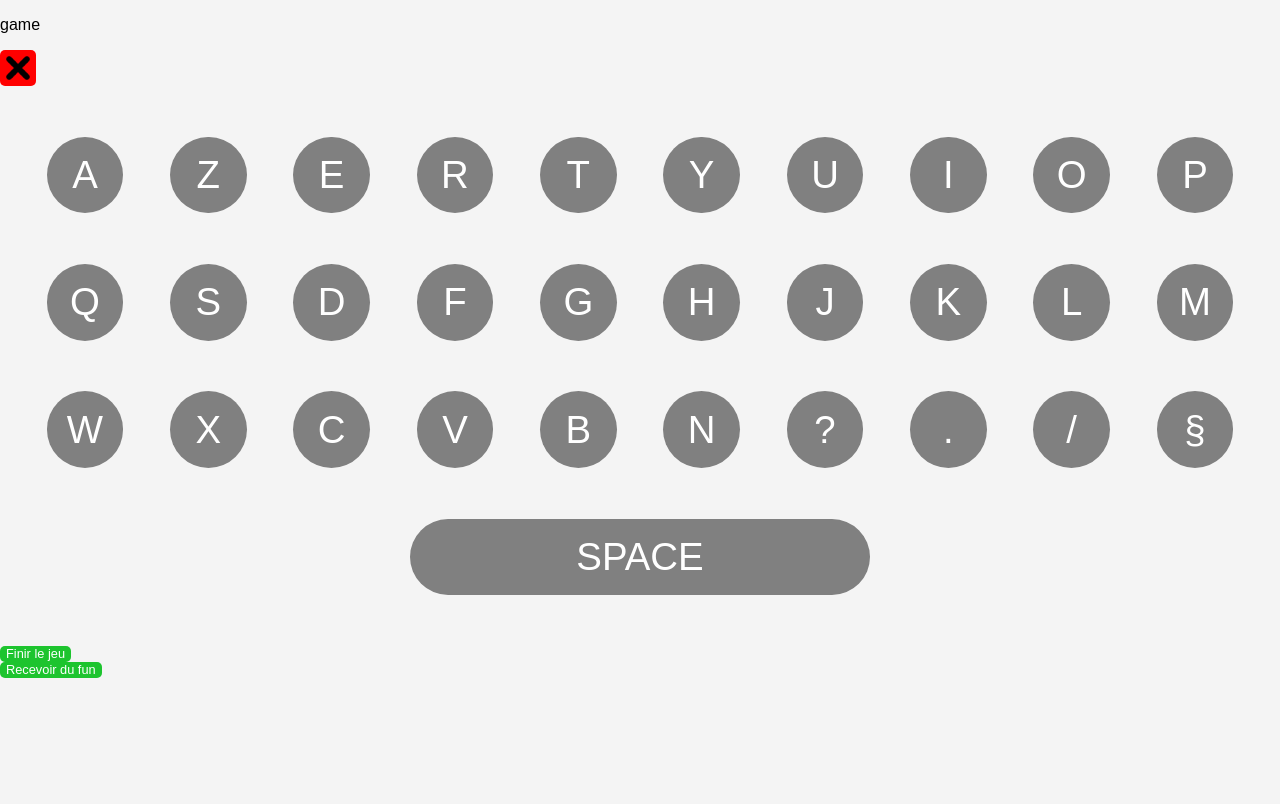
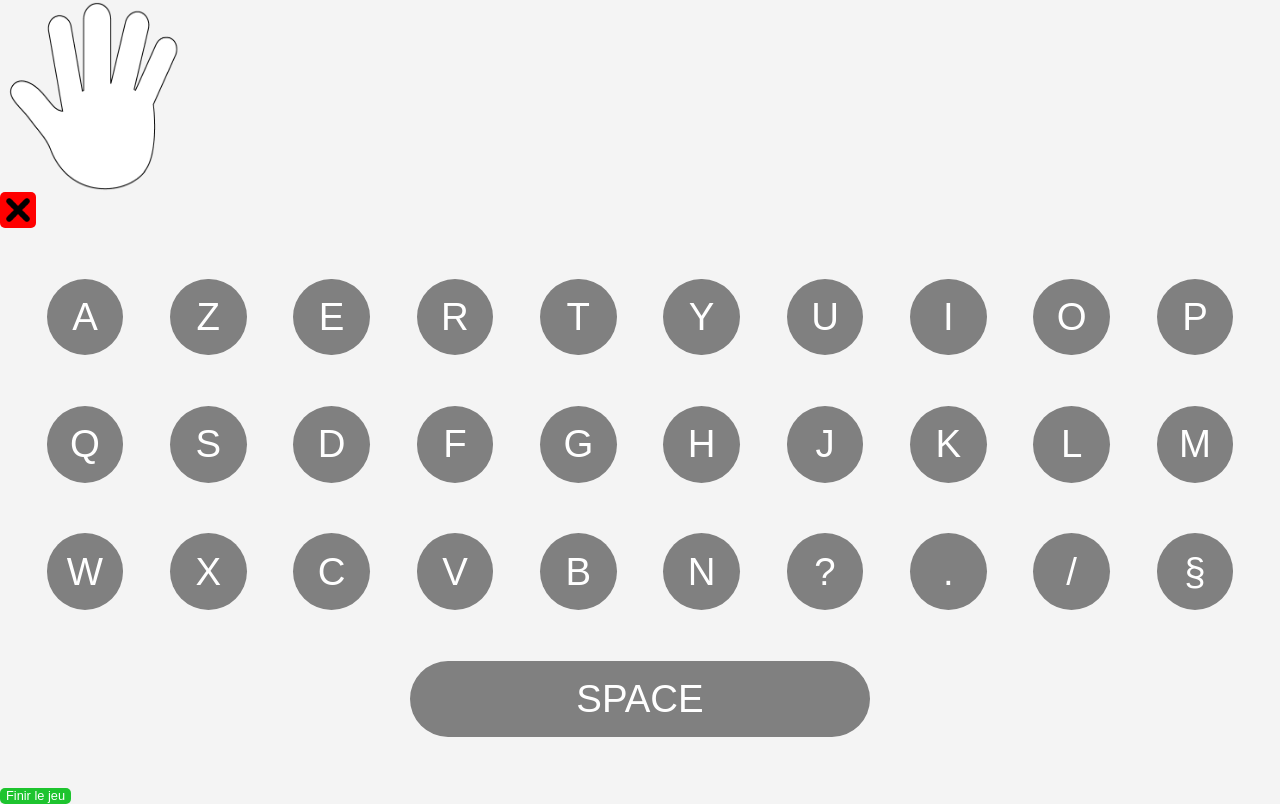
Before and after one commit to mathis-magnin/fingerfit, an Angular app in the folder front-end/: page /game in a window 1280 px wide. Built offline with nearby package versions, Linux system fonts and the light colour scheme.

Commit message:
feature: Ajout du composant main. #42

```diff
--- a/front-end/src/app/app.module.ts
+++ b/front-end/src/app/app.module.ts
@@ -7,6 +7,7 @@ import { HomeComponent } from './pages/home/home.component';
 import { GameComponent } from './pages/game/game.component';
 import { CongratsComponent } from './pages/congrats/congrats.component';
 import { OptionsComponent } from './pages/options/options.component';
+import { HandComponent } from './components/hand/hand.component';
 import { KeyComponent } from './components/key/key.component';
 import { KeyboardComponent } from './components/keyboard/keyboard.component';
 import { ButtonComponent } from './components/button/button.component';
@@ -23,6 +24,7 @@ import { QuizComponent } from './components/quiz/quiz.component';
     CongratsComponent,
 
     AppComponent,
+    HandComponent,
     KeyComponent,
     KeyboardComponent,
     ButtonComponent,
--- /dev/null
+++ b/front-end/src/app/components/hand/hand.component.html
@@ -0,0 +1,19 @@
+<div class="hand_size">
+
+    <!-- Right hand -->
+    <img src="assets/main_droite.png" class="hand" *ngIf="!isLeft" />
+    <img src="assets/pouce_droit.png" class="hand" *ngIf="!isLeft && thumb" />
+    <img src="assets/index_droit.png" class="hand" *ngIf="!isLeft && indexFinger" />
+    <img src="assets/majeur_droit.png" class="hand" *ngIf="!isLeft && middleFinger" />
+    <img src="assets/anulaire_droit.png" class="hand" *ngIf="!isLeft && ringFinger" />
+    <img src="assets/auriculaire_droit.png" class="hand" *ngIf="!isLeft && pinkyFinger" />
+
+    <!-- Left hand -->
+    <img src="assets/main_gauche.png" class="hand" *ngIf="isLeft" />
+    <img src="assets/pouce_gauche.png" class="hand" *ngIf="isLeft && thumb" />
+    <img src="assets/index_gauche.png" class="hand" *ngIf="isLeft && indexFinger" />
+    <img src="assets/majeur_gauche.png" class="hand" *ngIf="isLeft && middleFinger" />
+    <img src="assets/anulaire_gauche.png" class="hand" *ngIf="isLeft && ringFinger" />
+    <img src="assets/auriculaire_gauche.png" class="hand" *ngIf="isLeft && pinkyFinger" />
+
+</div>
--- /dev/null
+++ b/front-end/src/app/components/hand/hand.component.scss
@@ -0,0 +1,10 @@
+.hand_size {
+    width: 15vw;
+    height: 15vw;
+}
+
+.hand {
+    position: absolute;
+    width: inherit;
+    height: inherit;
+}
--- a/front-end/src/app/pages/game/game.component.html
+++ b/front-end/src/app/pages/game/game.component.html
@@ -1,9 +1,6 @@
-<p>game</p> <!--supprimer-->
-
-<app-exit-button [link]="'/options'"></app-exit-button>
+<app-hand />
+<app-exit-button [link]="'/options'" />
 
 <app-keyboard />
 
-<app-button [text]="'Finir le jeu'" [link]="'/congrats'"></app-button>
-
-<app-button [text]="'Recevoir du fun'"></app-button>
+<app-button [text]="'Finir le jeu'" [link]="'/congrats'" />
```
Also changed, not shown: front-end/src/app/components/hand/hand.component.ts (added, +21 -0 lines).
